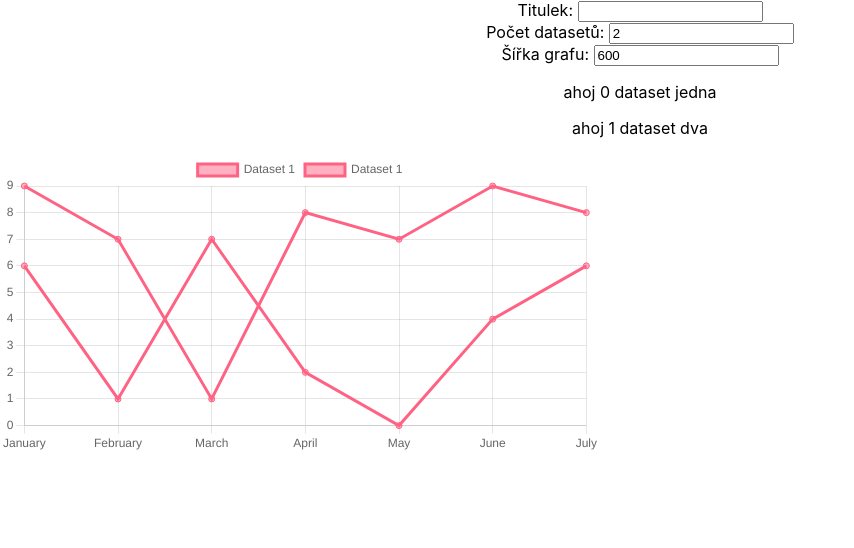
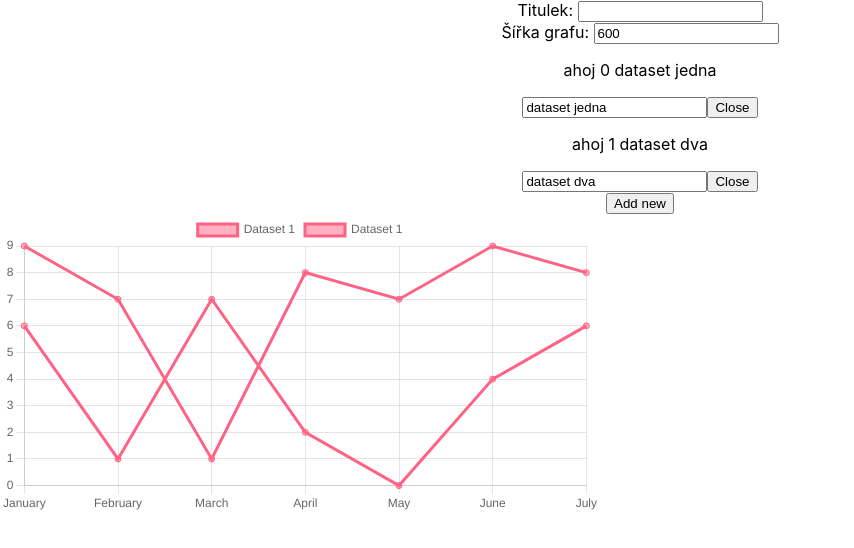
Before and after one commit to daxovi/fnol-graph, a React (Create React App) app in the folder client/: page / in a window 1280 px wide. Shown: the top 548 px of the page, without its empty margins (0-854 px from the left). Built offline with nearby package versions, Linux system fonts and the light colour scheme.

Commit message:
datasets add and remove

```diff
--- a/client/src/App.js
+++ b/client/src/App.js
@@ -6,33 +6,48 @@ import { useState, useEffect } from 'react';
 function App() {
   const [width, setWidth] = useState(600);
   const [datasetsNr, setDatasetsNr] = useState(2);
-  const [datasets, setDatasets] = useState([{text: "dataset jedna"}, {text: "dataset dva"}])
+  const [datasets, setDatasets] = useState([{ text: "dataset jedna" }, { text: "dataset dva" }])
   const [title, setTitle] = useState("");
 
   useEffect(() => {
-    if (datasetsNr > datasets.length) {
-      setDatasets(datasets.concat([{text: "nový dataset"}]));
-      console.log(datasets);
-    }
-    if (datasetsNr < datasets.length) {
-      setDatasets(datasets.slice(0, datasets.length-1));
-      console.log(datasets);
-    }
 
-  }, [datasetsNr])
+
+  }, [datasets])
+
+  const closeDataset = (index) => {
+    let array = [...datasets];
+    array.splice(index, 1)
+    setDatasets(array);
+  }
+
+  const openDataset = () => {
+    let array = [...datasets];
+    array.push({ text: "nový dataset" });
+    setDatasets(array);
+  }
+
+  const updateDataset = (index, object) => {
+    let array = [...datasets];
+    array[index] = object;
+    setDatasets(array);
+  }
 
 
   return (
     <div className="App">
       <label>Titulek: <input type="text" value={title} onChange={(e) => { setTitle(e.target.value) }} /></label> <br />
-      <label>Počet datasetů: <input type="number" value={datasetsNr} onChange={(e) => { setDatasetsNr(e.target.value) }} /></label> <br />
       <label>Šířka grafu: <input type="number" value={width} onChange={(e) => { setWidth(e.target.value) }} /></label> <br />
       {datasets.map((e, index) => {
         return (
-          <p key={index}>ahoj {index} {e.text}</p>
+          <div key={index}>
+            <p>ahoj {index} {e.text}</p>
+            <input type="text" value={e.text} onChange={(value) => { updateDataset(index, {text: value.target.value}) }} />
+            <button onClick={() => { closeDataset(index) }}>Close</button>
+          </div>
         )
       })}
-      <div style={{display: "block", width: width + "px" }} >
+      <button onClick={() => { openDataset() }}>Add new</button>
+      <div style={{ display: "block", width: width + "px" }} >
         <LineGraph datasets={datasets} title={title} />
       </div>
     </div>
```
